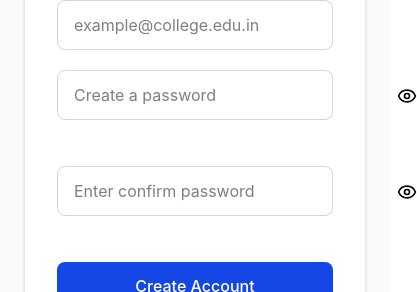
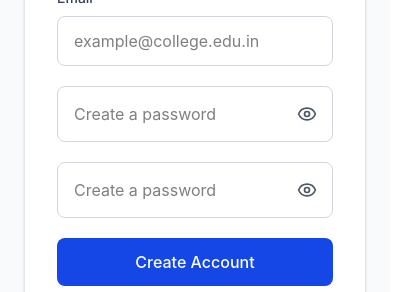
Before and after one commit to Anoopraja/CollegeNest, a React (Vite) app in the folder BCE-Bihar/: page /signup in a window 390 px wide. Shown: the part 372-664 px from the top of the page, 417 px wide, since content can reach past the window. Built offline with nearby package versions, Linux system fonts and the light colour scheme; no server answers.

Commit message:
signup and login page responsiveness complete

```diff
--- a/BCE-Bihar/src/Components/pages/login.jsx
+++ b/BCE-Bihar/src/Components/pages/login.jsx
@@ -73,18 +73,19 @@ function Login() {
               </button>
             </div>
 
-            <div className="overflow-hidden relative">
+            <div className="relative w-full">
               <input
                 type={showPassword ? "text" : "password"}
-                placeholder="Enter your password"
-                className="w-full border border-gray-300 rounded-lg px-4 py-3 outline-none focus:border-blue-700"
                 value={password}
                 onChange={(e) => setPassword(e.target.value)}
+                className="h-[3.5rem] w-full border border-gray-300 rounded-lg px-4 pr-12 outline-none focus:border-blue-700"
+                placeholder="Create a password"
               />
+
               <button
                 type="button"
                 onClick={() => setShowPassword(!showPassword)}
-                className="absolute right-4 top-1/2 -translate-y-1/2 "
+                className="absolute right-4 top-1/2 -translate-y-1/2 text-gray-600 hover:text-blue-700"
               >
                 {showPassword ? <EyeOff size={20} /> : <Eye size={20} />}
               </button>
--- a/BCE-Bihar/src/Components/pages/signup.jsx
+++ b/BCE-Bihar/src/Components/pages/signup.jsx
@@ -29,7 +29,7 @@ const Signup = () => {
         name: fullName,
       });
       if (userAccount) {
-        return authService.login({ email:email.trim(), password });
+        return authService.login({ email: email.trim(), password });
       }
       setError("");
       navigate("/");
@@ -89,41 +89,40 @@ const Signup = () => {
           </div>
 
           {/* Password */}
-          <div>
-
-
+          <div className="relative w-full">
             <input
               type={showPassword ? "text" : "password"}
               value={password}
               onChange={(e) => setPassword(e.target.value)}
-              className="w-full border border-gray-300 rounded-lg px-4 py-3 outline-none focus:border-blue-700"
+              className="h-[3.5rem] w-full border border-gray-300 rounded-lg px-4 pr-12 outline-none focus:border-blue-700"
               placeholder="Create a password"
-              className="w-full border border-gray-300 rounded-lg px-4 py-3 focus:outline-none focus:border-blue-700"
             />
+
             <button
               type="button"
               onClick={() => setShowPassword(!showPassword)}
-              className="relative left-85 bottom-6 -translate-y-1/2"
+              className="absolute right-4 top-1/2 -translate-y-1/2 text-gray-600 hover:text-blue-700"
             >
               {showPassword ? <EyeOff size={20} /> : <Eye size={20} />}
             </button>
           </div>
 
           {/* Confirm Password */}
-          <div>
+          <div className="relative w-full">
             <input
-                type={showPassword ? "text" : "password"}
-                placeholder="Enter confirm password"
-                className="w-full border border-gray-300 rounded-lg px-4 py-3 outline-none focus:border-blue-700"
+              type={showConfirmPassword ? "text" : "password"}
               value={confirmPassword}
               onChange={(e) => setConfirmPassword(e.target.value)}
+              className="h-[3.5rem] w-full border border-gray-300 rounded-lg px-4 pr-12 outline-none focus:border-blue-700"
+              placeholder="Create a password"
             />
+
             <button
               type="button"
-              onClick={() => setShowPassword(!showPassword)}
-              className="relative left-85 bottom-6 -translate-y-1/2"
+              onClick={() => setShowConfirmPassword(!showConfirmPassword)}
+              className="absolute right-4 top-1/2 -translate-y-1/2 text-gray-600 hover:text-blue-700"
             >
-              {showPassword ? <EyeOff size={20} /> : <Eye size={20} />}
+              {showConfirmPassword ? <EyeOff size={20} /> : <Eye size={20} />}
             </button>
           </div>
 
```
Lines whose indentation alone changed are shown as unchanged.
